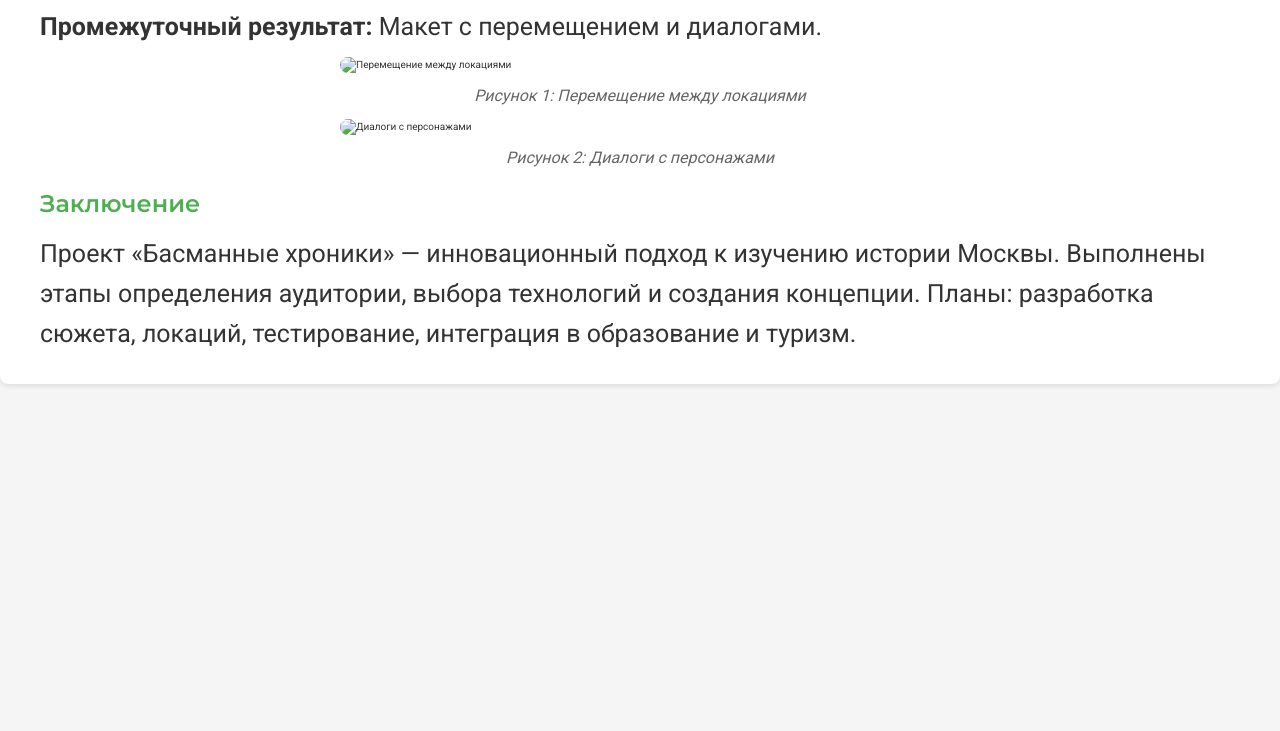
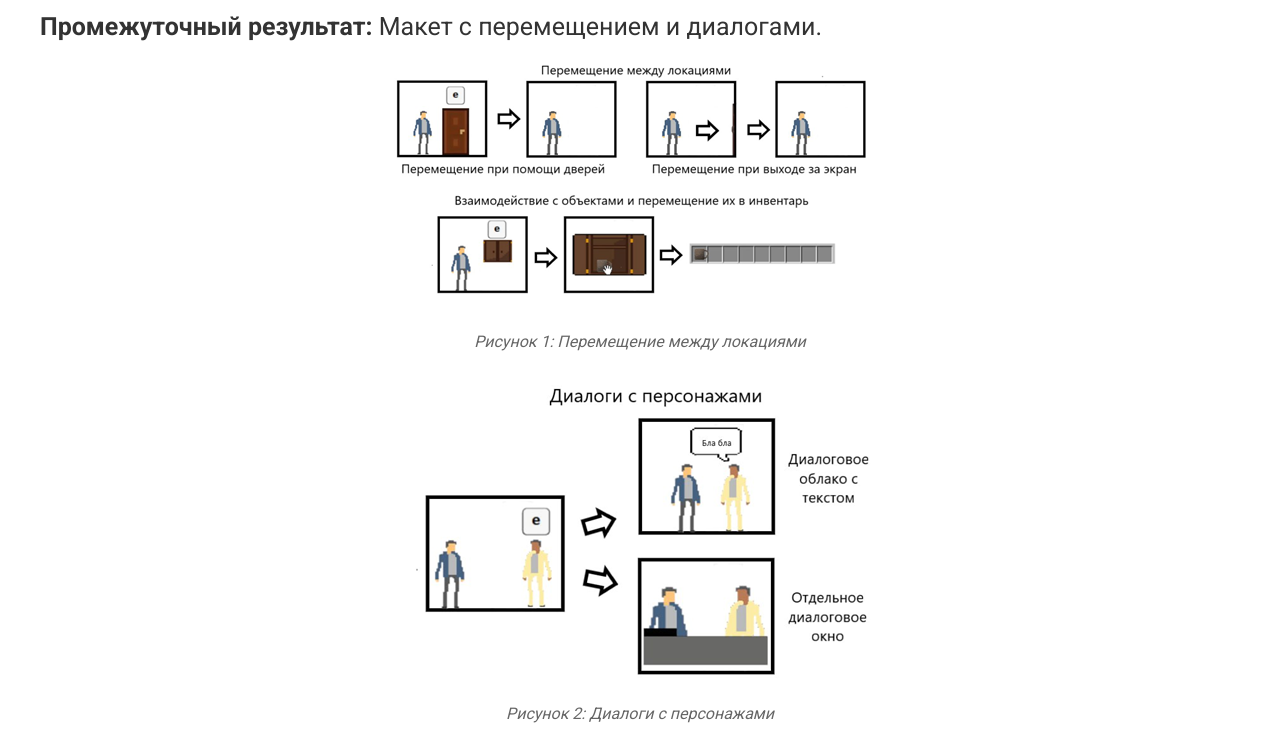
Before and after one commit to MaksOganesyan/pracice-mospl, a plain HTML site: page site/html/about-project.html in a window 1280 px wide. Shown: the part 2809-3540 px from the top of the page. Before the commit the page ends 3213 px from the top, so only its background shows below. Drawn offline with Linux system fonts and the light colour scheme.

Commit message:
change path to images

```diff
--- a/site/html/about-project.html
+++ b/site/html/about-project.html
@@ -93,11 +93,11 @@
                 </ul>
                 <p><strong>Промежуточный результат:</strong> Макет с перемещением и диалогами.</p>
                 <figure>
-                    <img src="img/locations-transition.png" alt="Перемещение между локациями">
+                    <img src="../images/locations-transition.png" alt="Перемещение между локациями">
                     <figcaption>Рисунок 1: Перемещение между локациями</figcaption>
                 </figure>
                 <figure>
-                    <img src="img/character-dialogue.png" alt="Диалоги с персонажами">
+                    <img src="../images/character-dialogue.png" alt="Диалоги с персонажами">
                     <figcaption>Рисунок 2: Диалоги с персонажами</figcaption>
                 </figure>
 
```
